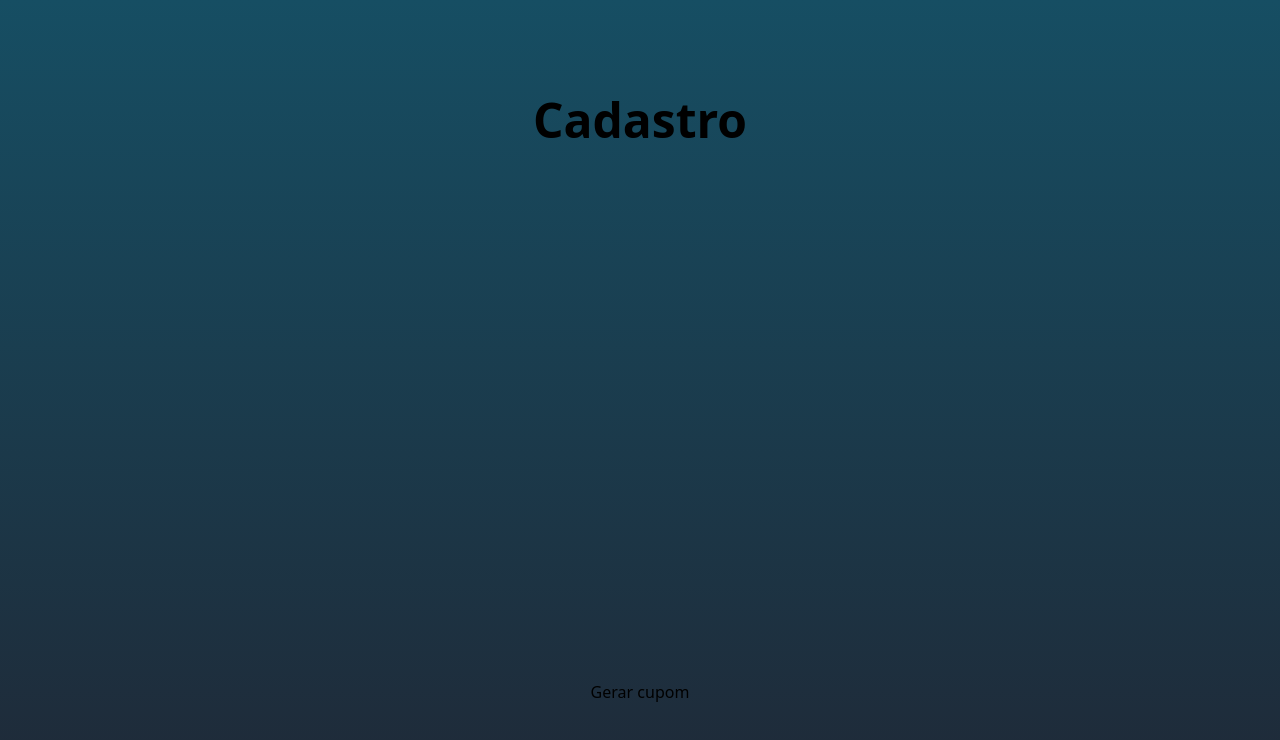
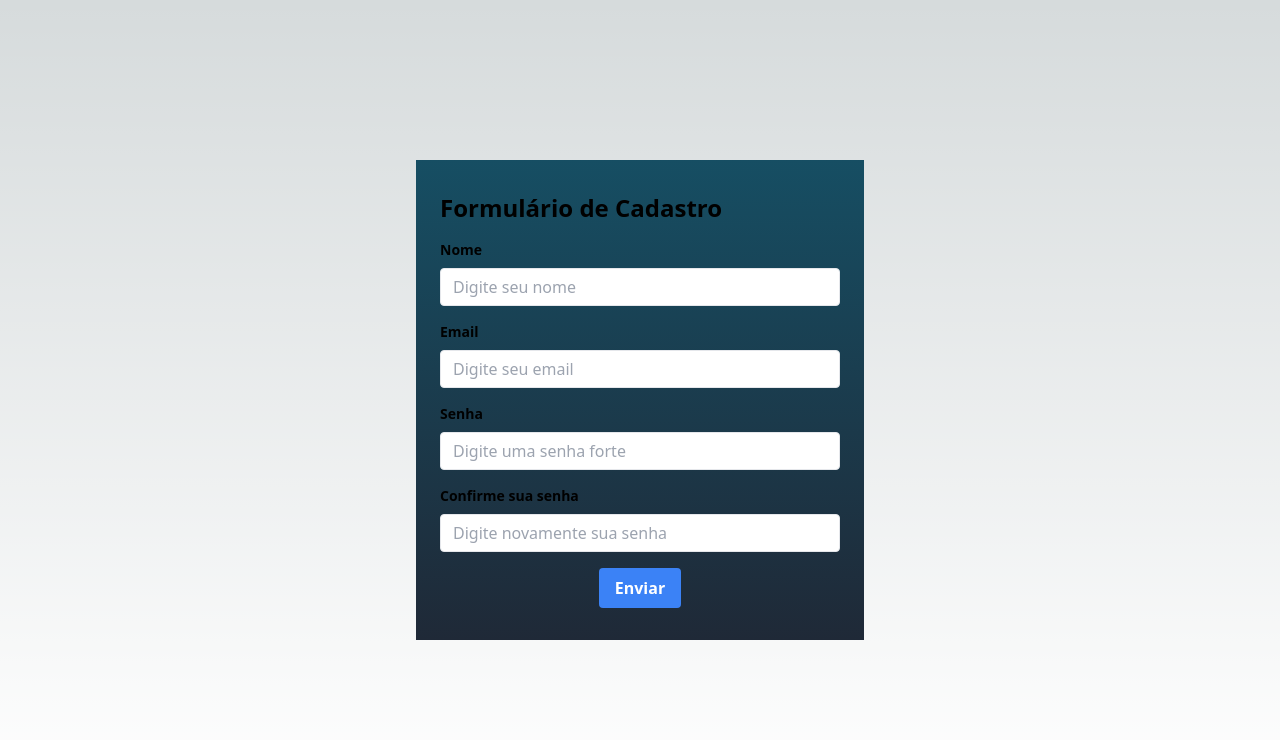
Before and after one commit to Lipinski1201/pacv, a Next.js app: page /cadastro in a window 1280 px wide. Shown: the top 740 px of the page. Built offline with nearby package versions, Linux system fonts and the light colour scheme.

Commit message:
criacao tela de cadastro

```diff
--- a/src/pages/cadastro/index.js
+++ b/src/pages/cadastro/index.js
@@ -1,10 +1,91 @@
+import React, { useState } from 'react';
 
-export default function Home() {
+const Form = () => {
+  const [name, setName] = useState('');
+  const [email, setEmail] = useState('');
+  const [senha, setSenha] = useState('');
+  const [confirmaSenha, setConfirmaSenha] = useState('');
+
+  const handleSubmit = (e) => {
+    e.preventDefault();
+    // Lógica de envio do formulário
+    console.log('Nome:', name);
+    console.log('Email:', email);
+  };
 
   return (
-    <main className="flex min-h-screen flex-col items-center justify-between p-24 bg-gradient-to-b from-cyan-900 to-gray-800">
-      <h1 className='text-5xl font-bold'>Cadastro</h1>
-      <a href="/geracupom" target="_blank">Gerar cupom</a>
-    </main>
-  )
-}
+    <div className="flex items-center justify-center h-screen">
+      <div className="max-w-md w-full px-6 py-8 bg-gradient-to-b from-cyan-900 to-gray-800">
+        <h2 className="text-2xl font-bold mb-4">Formulário de Cadastro</h2>
+        <form onSubmit={handleSubmit}>
+          <div className="mb-4">
+            <label className="block text-white-700 text-sm font-bold mb-2" htmlFor="name">
+              Nome
+            </label>
+            <input
+              className="appearance-none border rounded w-full py-2 px-3 text-gray-700 leading-tight focus:outline-none focus:shadow-outline"
+              id="name"
+              type="text"
+              value={name}
+              onChange={(e) => setName(e.target.value)}
+              placeholder="Digite seu nome"
+              required
+            />
+          </div>
+          <div className="mb-4">
+            <label className="block text-white-700 text-sm font-bold mb-2" htmlFor="email">
+              Email
+            </label>
+            <input
+              className="appearance-none border rounded w-full py-2 px-3 text-gray-700 leading-tight focus:outline-none focus:shadow-outline"
+              id="email"
+              type="email"
+              value={email}
+              onChange={(e) => setEmail(e.target.value)}
+              placeholder="Digite seu email"
+              required
+            />
+          </div>
+          <div className="mb-4">
+            <label className="block text-white-700 text-sm font-bold mb-2" htmlFor="senha">
+              Senha
+            </label>
+            <input
+              className="appearance-none border rounded w-full py-2 px-3 text-gray-700 leading-tight focus:outline-none focus:shadow-outline"
+              id="senha"
+              type="text"
+              value={senha}
+              onChange={(e) => setSenha(e.target.value)}
+              placeholder="Digite uma senha forte"
+              required
+            />
+          </div>
+          <div className="mb-4">
+            <label className="block text-white-700 text-sm font-bold mb-2" htmlFor="confirmaSenha">
+              Confirme sua senha
+            </label>
+            <input
+              className="appearance-none border rounded w-full py-2 px-3 text-gray-700 leading-tight focus:outline-none focus:shadow-outline"
+              id="senha"
+              type="text"
+              value={confirmaSenha}
+              onChange={(e) => setConfirmaSenha(e.target.value)}
+              placeholder="Digite novamente sua senha"
+              required
+            />
+          </div>
+          <div className="flex justify-center">
+            <button
+              className="bg-blue-500 hover:bg-blue-700 text-white font-bold py-2 px-4 rounded focus:outline-none focus:shadow-outline"
+              type="submit"
+            >
+              Enviar
+            </button>
+          </div>
+        </form>
+      </div>
+    </div>
+  );
+};
+
+export default Form;
--- a/src/pages/index.js
+++ b/src/pages/index.js
@@ -4,14 +4,15 @@ export default function Home() {
   return (
     <main className="flex min-h-screen flex-col items-center justify-between p-24 bg-gradient-to-b from-cyan-900 to-gray-800">
       <h1 className='text-5xl font-bold'>Login</h1>
-      <a href=""></a>
-      <button className="p-4 rounded-3xl bg-red-700 text-3xl font-bold   transition-all">Logar</button>
-      <div className="">
+      <div>
         <forms>
 
         </forms>
+      </div>
 
-      </div>
+      <button className="p-4 rounded-3xl bg-red-700 text-3xl font-bold   transition-all">Logar</button>
+
+
     </main>
   )
 }
```
